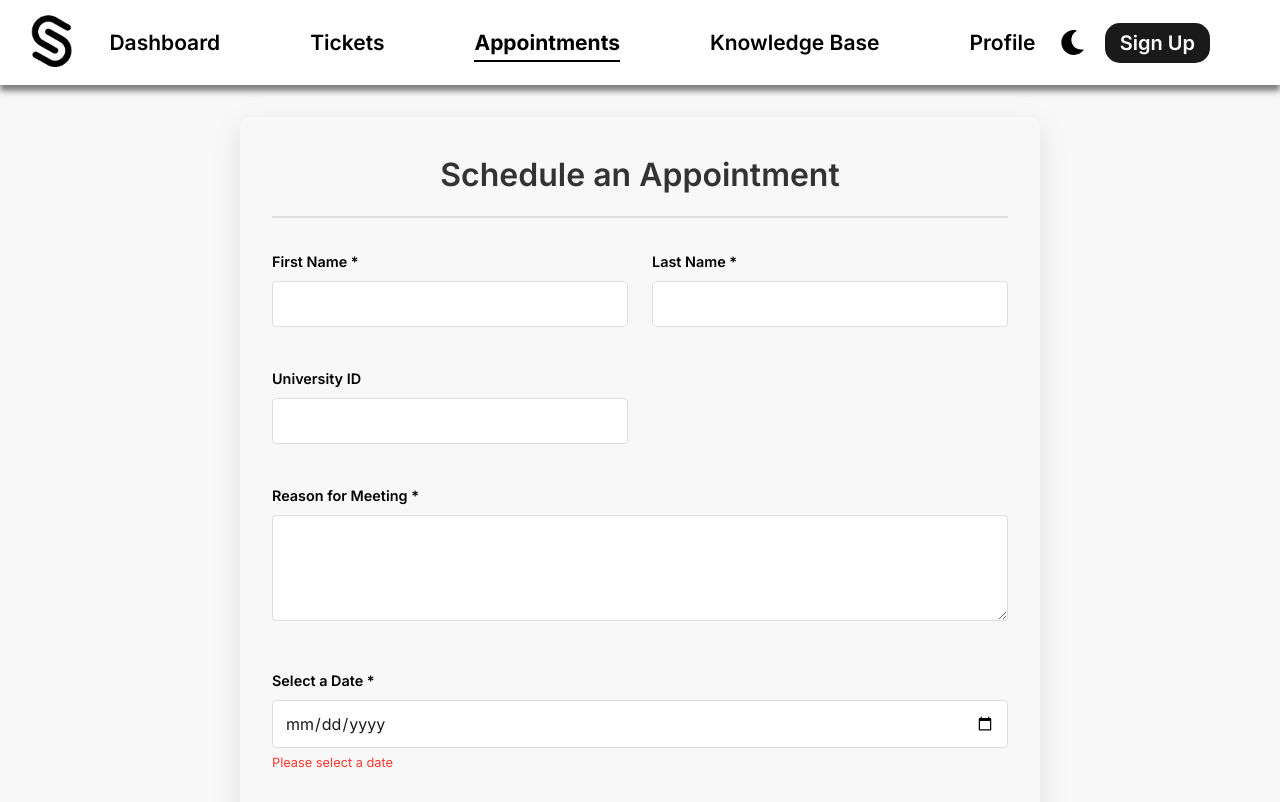
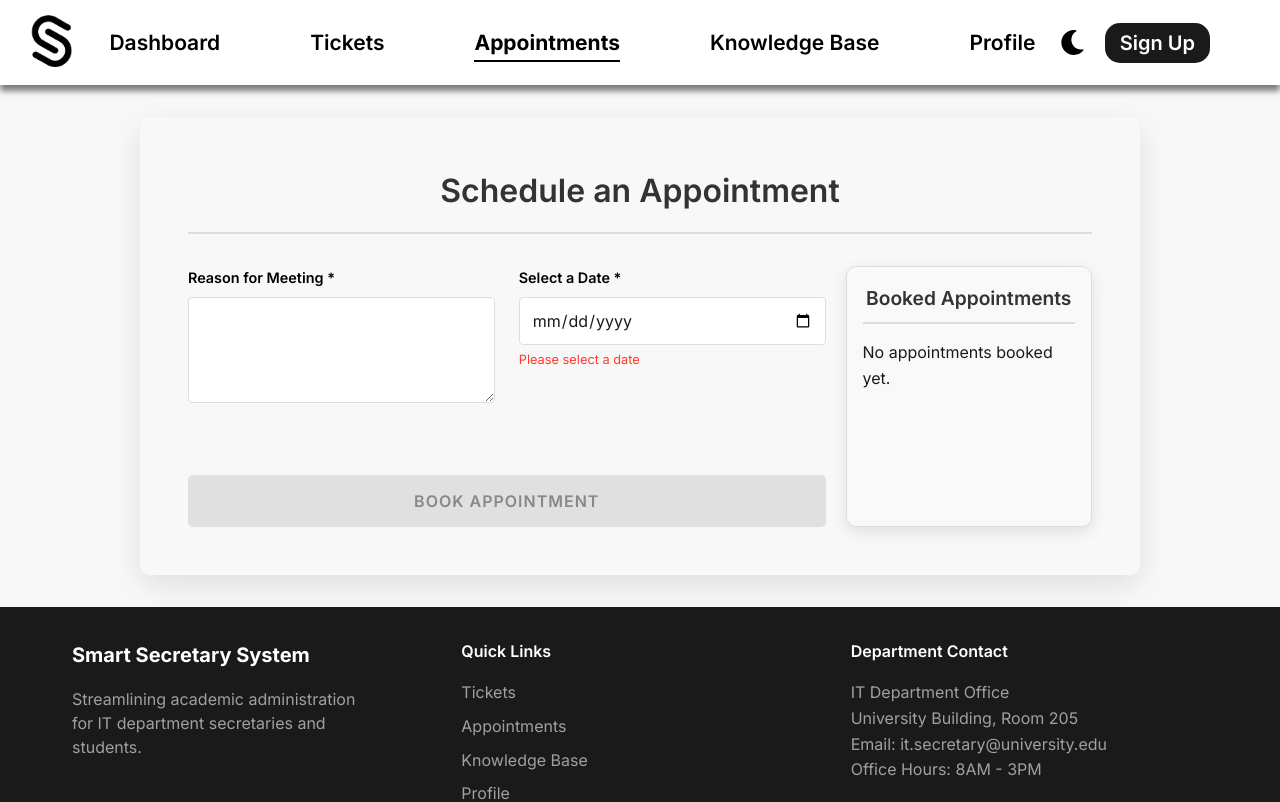
Before and after one commit to MaanAlmazroei/SmartSecretarySystem, a React (Create React App) app: page /appointments in a window 1280 px wide. Shown: the top 802 px of the page. Built offline with nearby package versions, Linux system fonts and the light colour scheme.

Commit message:
Added a view of booked appointments and removed unnecessary inputs

```diff
--- a/src/components/Appointments/Appointments.css
+++ b/src/components/Appointments/Appointments.css
@@ -1,3 +1,4 @@
+/* AppointmentPage.css */
 @import url('https://fonts.googleapis.com/css2?family=Inter:wght@300;400;500;600;700&display=swap');
 
 * {
@@ -8,9 +9,9 @@
 }
 
 .appointment-container {
-  max-width: 800px;
+  max-width: 1000px; /* Increased width */
   margin: 2rem auto;
-  padding: 2rem;
+  padding: 3rem; /* Increased padding */
   background-color: #f8f8f8;
   border-radius: 10px;
   box-shadow: 0 10px 30px rgba(0, 0, 0, 0.1);
@@ -31,10 +32,17 @@
   padding-bottom: 1rem;
 }
 
+.appointment-content {
+  display: flex;
+  gap: 20px;
+  justify-content: space-between; /* Ensure proper spacing between form and booked appointments */
+}
+
 .appointment-form {
   display: grid;
   grid-template-columns: 1fr 1fr;
   gap: 1.5rem;
+  flex: 3; /* Take more space for the form */
 }
 
 .form-group {
@@ -181,6 +189,64 @@ input.error, textarea.error {
   cursor: not-allowed;
 }
 
+.booked-appointments {
+  flex: 1; /* Take less space for the booked appointments */
+  max-width: 300px; /* Fixed width for the side card */
+  height: auto; /* Adjust height dynamically */
+  overflow-y: auto; /* Enable scrolling for multiple bookings */
+  margin: 0; /* Remove extra margin */
+  padding: 1rem;
+  border: 1px solid #ddd;
+  border-radius: 10px;
+  background-color: #f9f9f9;
+  box-shadow: 0 5px 15px rgba(0, 0, 0, 0.1);
+}
+
+.booked-appointments h3 {
+  font-size: 1.2rem;
+  font-weight: 600;
+  color: #333;
+  margin-bottom: 1rem;
+  text-align: center;
+  border-bottom: 2px solid #ddd;
+  padding-bottom: 0.5rem;
+}
+
+.appointment-card {
+  display: flex;
+  flex-direction: column;
+  align-items: center;
+  justify-content: center;
+  border: 1px solid #ccc;
+  padding: 0.8rem;
+  margin-bottom: 1rem;
+  border-radius: 8px;
+  background-color: #fff;
+  box-shadow: 0 2px 5px rgba(0, 0, 0, 0.1);
+  transition: transform 0.3s ease, box-shadow 0.3s ease;
+}
+
+.appointment-card p {
+  margin: 0.3rem 0;
+  font-size: 0.9rem;
+  color: #555;
+  text-align: center;
+}
+
+/* Remove the reason from the card display */
+.appointment-card p:nth-child(3) {
+  display: none;
+}
+
+.appointment-card:hover {
+  transform: translateY(-3px);
+  box-shadow: 0 5px 10px rgba(0, 0, 0, 0.2);
+}
+
+.appointment-card p strong {
+  color: #333; /* Highlight labels */
+}
+
 @media (max-width: 768px) {
   .appointment-container {
     padding: 1.5rem;
--- a/src/components/Appointments/Appointments.jsx
+++ b/src/components/Appointments/Appointments.jsx
@@ -1,22 +1,24 @@
 // Appointments.jsx
+// Import necessary modules and styles
 import React, { useState, useEffect } from 'react';
 import './Appointments.css';
 
 const Appointments = () => {
-
-
+  // State to manage form data
   const [formData, setFormData] = useState({
-    firstName: '',
-    lastName: '',
-    universityId: '',
     reasonForMeeting: '',
     selectedDate: '',
     selectedTimeSlot: null
   });
 
+  // State to manage form validation errors
   const [errors, setErrors] = useState({});
+  // State to manage available time slots for the selected date
   const [availableSlots, setAvailableSlots] = useState({});
+  // State to track if the form is valid
   const [isFormValid, setIsFormValid] = useState(false);
+  // State to track all booked appointments
+  const [bookedAppointments, setBookedAppointments] = useState([]);
 
   // DB api call here to fetch booked slots
   // For demonstration, we are using hardcoded booked slots, currently
@@ -26,14 +28,12 @@ const Appointments = () => {
     '2025-04-09': ['08:30', '12:45']
   });
 
-  // Generate all time slots from 8am to 2pm in 15-minute increments
+  // Function to generate all time slots from 8:00 AM to 2:00 PM in 15-minute increments
   const generateTimeSlots = () => {
     const slots = [];
     for (let hour = 8; hour <= 14; hour++) {
       for (let minute = 0; minute < 60; minute += 15) {
-        // Stop at 2:00pm
-        if (hour === 14 && minute > 0) break;
-
+        if (hour === 14 && minute > 0) break; // Stop at 2:00 PM
         const formattedHour = hour.toString().padStart(2, '0');
         const formattedMinute = minute.toString().padStart(2, '0');
         slots.push(`${formattedHour}:${formattedMinute}`);
@@ -44,73 +44,47 @@ const Appointments = () => {
 
   const allTimeSlots = generateTimeSlots();
 
+  // Update available slots whenever the selected date changes
   useEffect(() => {
     if (formData.selectedDate) {
       const booked = bookedSlots[formData.selectedDate] || [];
       const available = {};
-
       allTimeSlots.forEach(slot => {
         available[slot] = !booked.includes(slot);
       });
-
       setAvailableSlots(available);
     }
   }, [formData.selectedDate, bookedSlots]);
 
+  // Validate the form whenever form data changes
   useEffect(() => {
     validateForm();
   }, [formData]);
 
+  // Function to validate the form fields
   const validateForm = () => {
     const newErrors = {};
-
-    // Validate first name (letters only)
-    if (formData.firstName && !/^[A-Za-z\s]+$/.test(formData.firstName)) {
-      newErrors.firstName = 'First name should contain only letters';
-    }
-
-    // Validate last name (letters only)
-    if (formData.lastName && !/^[A-Za-z\s]+$/.test(formData.lastName)) {
-      newErrors.lastName = 'Last name should contain only letters';
-    }
-
-    // Validate university ID (numbers only)
-    if (formData.universityId && !/^\d+$/.test(formData.universityId)) {
-      newErrors.universityId = 'University ID should contain only numbers';
-    }
-
-    // Validate reason (should be at least 10 characters)
+    // Validate reason for meeting (minimum 10 characters)
     if (formData.reasonForMeeting && formData.reasonForMeeting.length < 10) {
       newErrors.reasonForMeeting = 'Please provide a more detailed reason (at least 10 characters)';
     }
-
-    // Check if a date and time slot are selected
+    // Ensure a date and time slot are selected
     if (!formData.selectedDate) {
       newErrors.selectedDate = 'Please select a date';
     }
-
     if (!formData.selectedTimeSlot) {
       newErrors.selectedTimeSlot = 'Please select a time slot';
     }
-
     setErrors(newErrors);
 
     // Check if all required fields are filled and valid
-    const requiredFields = [
-      'firstName',
-      'lastName',
-      'universityId',
-      'reasonForMeeting',
-      'selectedDate',
-      'selectedTimeSlot'
-    ];
-
+    const requiredFields = ['reasonForMeeting', 'selectedDate', 'selectedTimeSlot'];
     const hasAllFields = requiredFields.every(field => !!formData[field]);
     const hasNoErrors = Object.keys(newErrors).length === 0;
-
     setIsFormValid(hasAllFields && hasNoErrors);
   };
 
+  // Handle input changes for text fields
   const handleInputChange = (e) => {
     const { name, value } = e.target;
     setFormData({
@@ -119,14 +93,16 @@ const Appointments = () => {
     });
   };
 
+  // Handle changes to the selected date
   const handleDateChange = (e) => {
     setFormData({
       ...formData,
       selectedDate: e.target.value,
-      selectedTimeSlot: null
+      selectedTimeSlot: null // Reset time slot when date changes
     });
   };
 
+  // Handle selection of a time slot
   const handleTimeSlotSelect = (timeSlot) => {
     if (availableSlots[timeSlot]) {
       setFormData({
@@ -136,9 +112,9 @@ const Appointments = () => {
     }
   };
 
+  // Handle form submission
   const handleSubmit = (e) => {
     e.preventDefault();
-
     if (!isFormValid) return;
 
     // Add the selected slot to booked slots
@@ -154,22 +130,31 @@ const Appointments = () => {
       return updatedSlots;
     });
 
-    // send this to back end api
+    // Create a new appointment object to view on the side of booking form
+    const newAppointment = {
+      reasonForMeeting: formData.reasonForMeeting,
+      date: formData.selectedDate,
+      time: formData.selectedTimeSlot
+    };
+
+    // Add the new appointment to the list of booked appointments
+    setBookedAppointments([...bookedAppointments, newAppointment]);
+
+    // Log the appointment to the console (simulate API call)
     console.log('Appointment booked:', formData);
 
-    // Clear form data
+    // Clear the form data
     setFormData({
-      firstName: '',
-      lastName: '',
-      universityId: '',
       reasonForMeeting: '',
       selectedDate: '',
       selectedTimeSlot: null
     });
 
+    // Notify the user
     alert('Appointment booked successfully!');
   };
 
+  // Format time strings for display (e.g., "08:00" -> "8:00 AM")
   const formatTimeDisplay = (timeString) => {
     const [hours, minutes] = timeString.split(':');
     const hour = parseInt(hours, 10);
@@ -181,50 +166,9 @@ const Appointments = () => {
   return (
     <div className="appointment-container">
       <h1 className="appointment-title">Schedule an Appointment</h1>
-
+      <div className="appointment-content">
         <form className="appointment-form" onSubmit={handleSubmit}>
-        <div className="form-group">
-          <label htmlFor="firstName">First Name *</label>
-          <input
-            type="text"
-            id="firstName"
-            name="firstName"
-            value={formData.firstName}
-            onChange={handleInputChange}
-            className={errors.firstName ? 'error' : ''}
-            required
-          />
-          {errors.firstName && <div className="error-message">{errors.firstName}</div>}
-        </div>
-
-        <div className="form-group">
-          <label htmlFor="lastName">Last Name *</label>
-          <input
-            type="text"
-            id="lastName"
-            name="lastName"
-            value={formData.lastName}
-            onChange={handleInputChange}
-            className={errors.lastName ? 'error' : ''}
-            required
-          />
-          {errors.lastName && <div className="error-message">{errors.lastName}</div>}
-        </div>
-
-        <div className="form-group">
-          <label htmlFor="universityId">University ID </label>
-          <input
-            type="text"
-            id="universityId"
-            name="universityId"
-            value={formData.universityId}
-            onChange={handleInputChange}
-            className={errors.universityId ? 'error' : ''}
-
-          />
-          {errors.universityId && <div className="error-message">{errors.universityId}</div>}
-        </div>
-
+          {/* Reason for meeting input field */}
           <div className="form-group">
             <label htmlFor="reasonForMeeting">Reason for Meeting *</label>
             <textarea
@@ -239,6 +183,7 @@ const Appointments = () => {
             {errors.reasonForMeeting && <div className="error-message">{errors.reasonForMeeting}</div>}
           </div>
 
+          {/* Date selection field */}
           <div className="form-group">
             <label htmlFor="selectedDate">Select a Date *</label>
             <input
@@ -247,12 +192,13 @@ const Appointments = () => {
               name="selectedDate"
               value={formData.selectedDate}
               onChange={handleDateChange}
-            min={new Date().toISOString().split('T')[0]}
+              min={new Date().toISOString().split('T')[0]} // Disable past dates
               required
             />
             {errors.selectedDate && <div className="error-message">{errors.selectedDate}</div>}
           </div>
 
+          {/* Time slot selection */}
           {formData.selectedDate && (
             <div className="time-slot-section">
               <h3>Available Time Slots</h3>
@@ -272,6 +218,7 @@ const Appointments = () => {
             </div>
           )}
 
+          {/* Submit button */}
           <button
             type="submit"
             className={`submit-button ${isFormValid ? 'valid' : 'disabled'}`}
@@ -280,6 +227,23 @@ const Appointments = () => {
             Book Appointment
           </button>
         </form>
+
+        {/* Display booked appointments */}
+        <div className="booked-appointments">
+          <h3>Booked Appointments</h3>
+          {bookedAppointments.length === 0 ? (
+            <p>No appointments booked yet.</p>
+          ) : (
+            bookedAppointments.map((appointment, index) => (
+              <div key={index} className="appointment-card">
+                <p><strong>Date:</strong> {appointment.date}</p>
+                <p><strong>Time:</strong> {formatTimeDisplay(appointment.time)}</p>
+                <p><strong>Reason:</strong> {appointment.reasonForMeeting}</p>
+              </div>
+            ))
+          )}
+        </div>
+      </div>
     </div>
   );
 };
```
Lines whose indentation alone changed are shown as unchanged.
